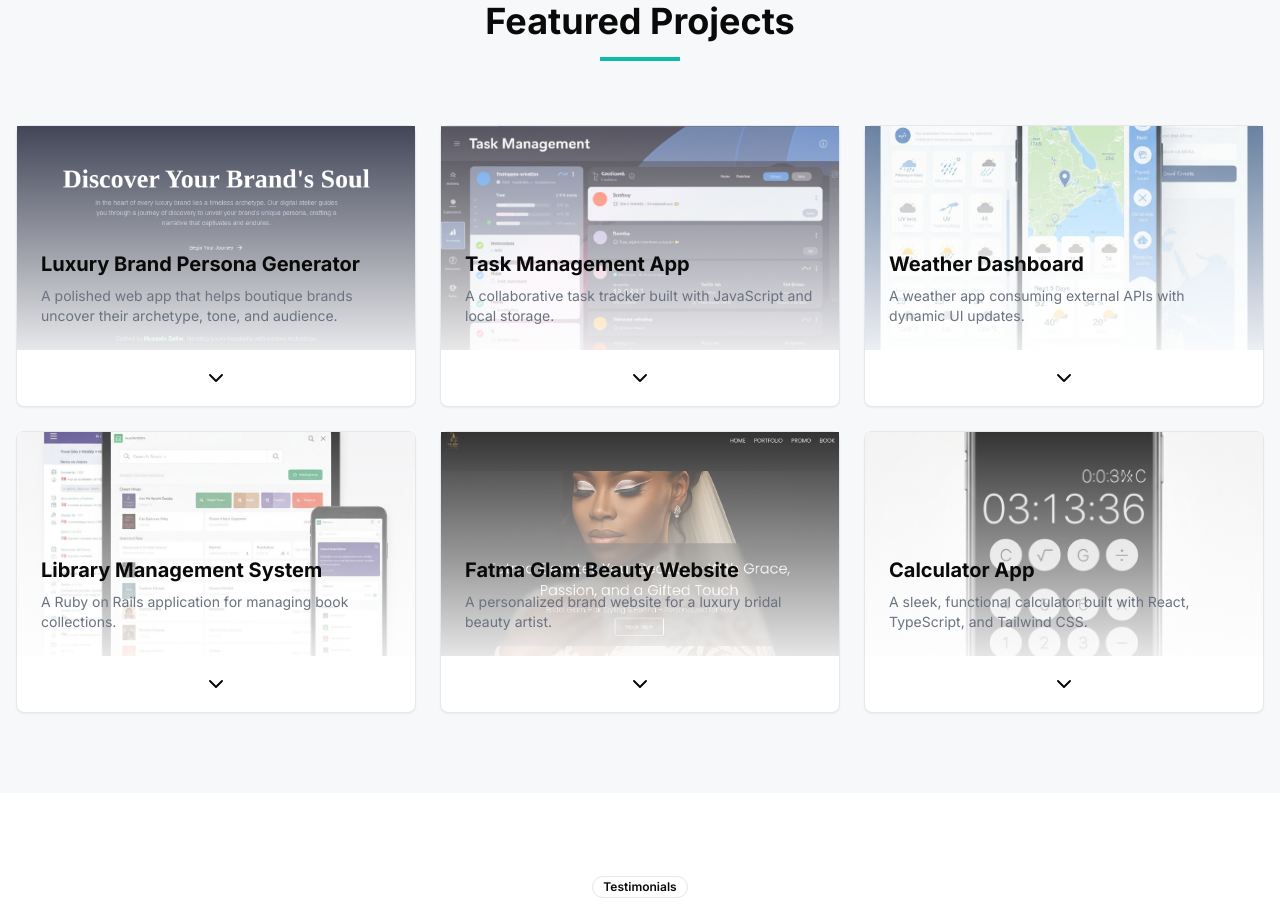
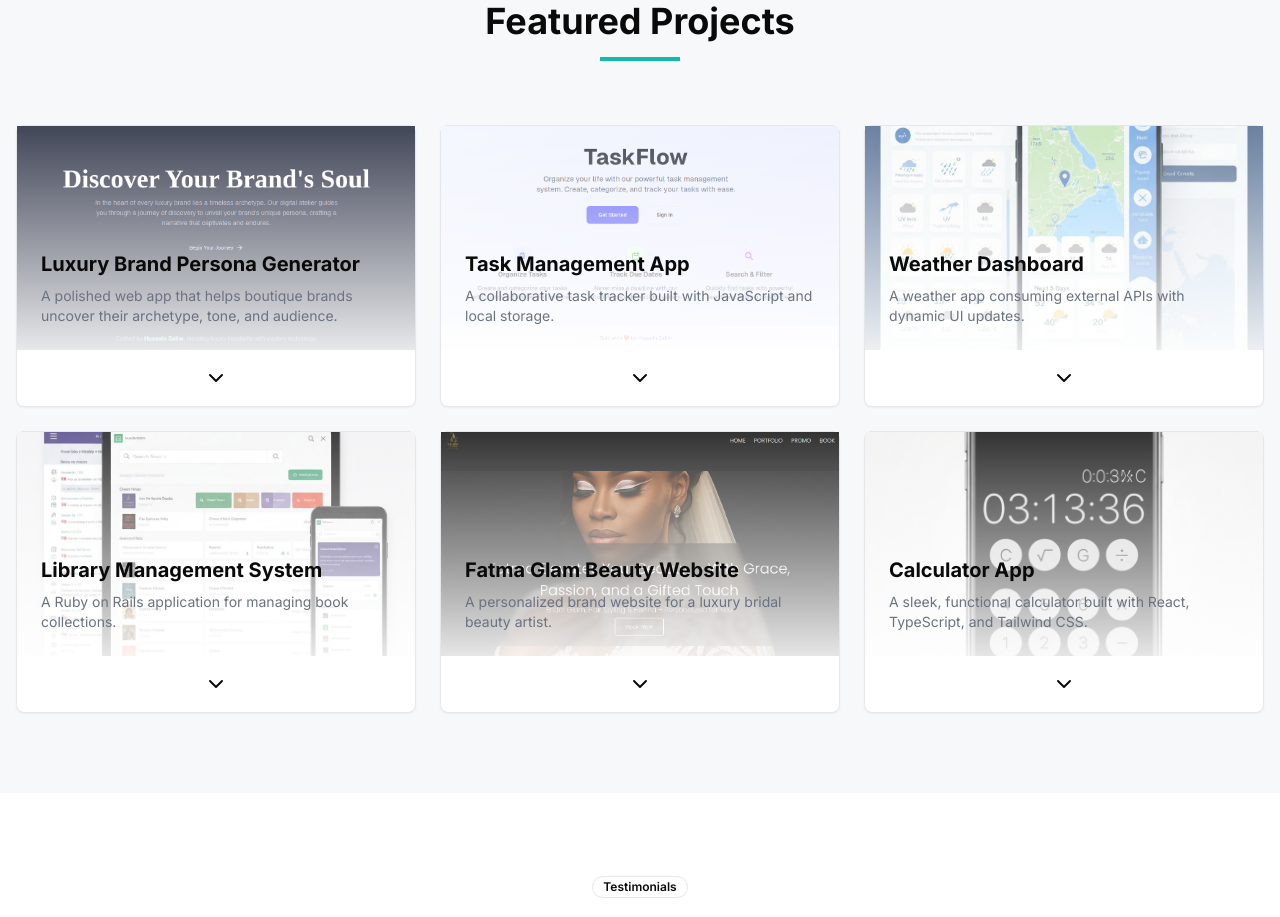
Before and after one commit to Hussein-Sonamreel/Hus-portfolio, a Next.js app: page / in a window 1280 px wide. Shown: the part 2640-3557 px from the top of the page. Built offline with nearby package versions, Linux system fonts and the light colour scheme.

Commit message:
Update projects.tsx

```diff
--- a/components/projects.tsx
+++ b/components/projects.tsx
@@ -50,7 +50,7 @@ export default function Projects() {
       title: "Task Management App",
       shortDescription: "A collaborative task tracker built with JavaScript and local storage.",
       description: "A task management application with drag-and-drop functionality and local persistence.",
-      image: "/task-management-app.png",
+      image: "/task.png",
       tags: ["JavaScript", "HTML", "CSS", "Local Storage"],
       features: [
         "Drag and drop interface",
```
